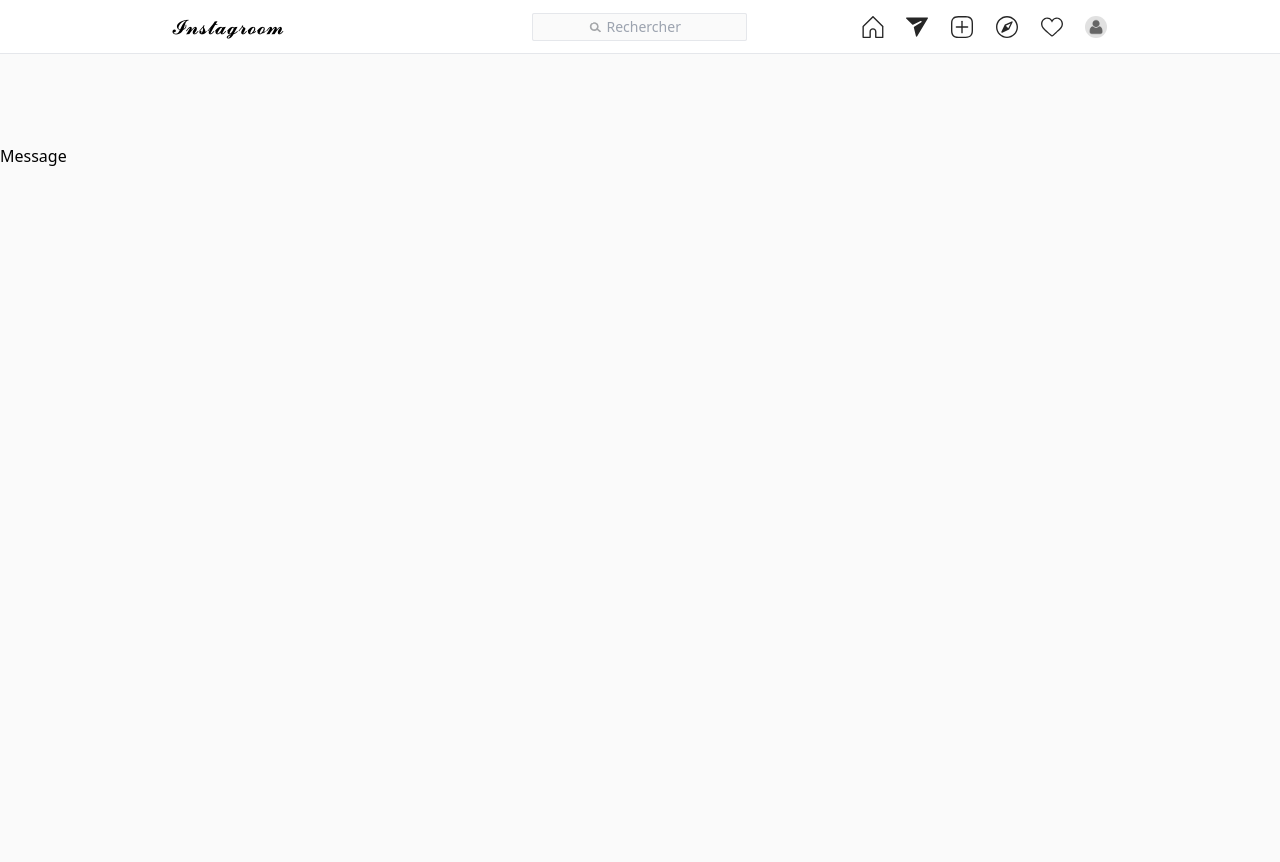
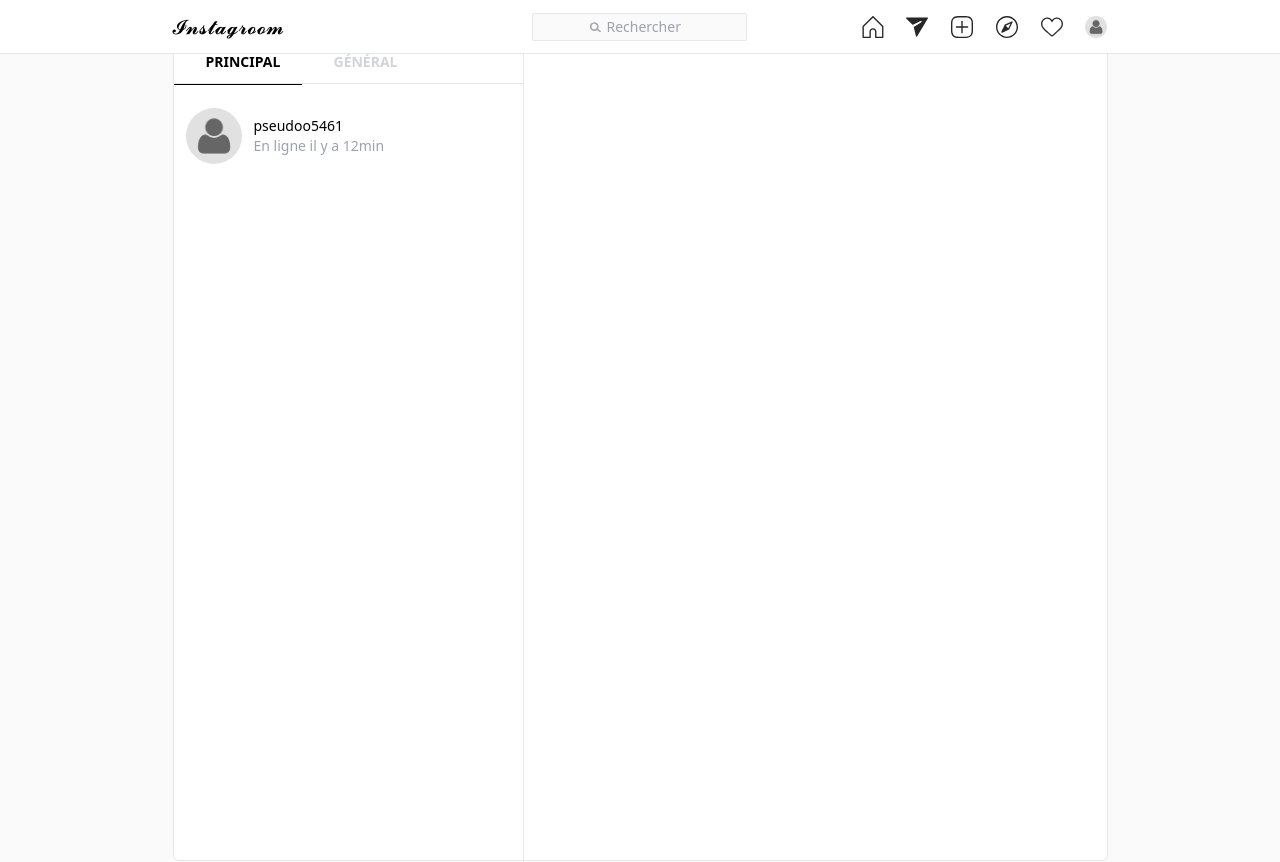
Before and after one commit to GaelDuclocherRougelot/insta-copycat, a Vue app in the folder my-copycat/: page /message in a window 1280 px wide. Before the commit the page ends 801 px from the top, so only its background shows below. Built offline with nearby package versions, Linux system fonts and the light colour scheme; a web font is replaced by a local one.

Commit message:
add likes increment/decrement, begin of message page

```diff
--- a/my-copycat/src/components/Feed.vue
+++ b/my-copycat/src/components/Feed.vue
@@ -35,13 +35,13 @@
             </div>
             <img class="mr-5 cursor-pointer" src="../assets/svg/insta/svgexport-1.svg" alt="dots">
           </div>
-          <div @dblclick="publi.liked = !publi.liked, publi.liked2 = !publi.liked2" class="media flex justify-center items-center">
+          <div @dblclick="publi.liked = !publi.liked, publi.liked2 = !publi.liked2, publi.liked ? publi.likes++ : publi.likes--" class="media flex justify-center items-center">
             <img src="../assets/costa-rica.jpg" alt="image">
             <img v-if="publi.liked2" :class="{likeAnimation2 : publi.liked2}" class="opacity-0 absolute w-28 blur-lg" src="../assets/heart.png" alt="heart">
           </div>
           <div class="publication-buttons flex justify-between">
             <div class="like-com-fav flex w-full">
-              <div @click="publi.liked = !publi.liked" class="flex justify-center">
+              <div @click="publi.liked = !publi.liked, publi.liked ? publi.likes++ : publi.likes--" class="flex justify-center">
                 <img v-if="publi.liked == false" class="btns" src="../assets/svg/insta/svgexport-3.svg" alt="logo">
                 <img v-else :class="{likeAnimation : publi.liked}" src="../assets/svg/insta/svgexport-25.svg" alt="logo">
               </div>
--- a/my-copycat/src/views/Message.vue
+++ b/my-copycat/src/views/Message.vue
@@ -1,7 +1,32 @@
 <template>
-  <div class="main-container w-full h-screen flex flex-col">
-    <Header />
-    <h1 class="mt-36">Message</h1>
+  <div class="main-container w-full h-screen flex justify-center items-center">
+    <Header class="absolute top-0"/>
+    <div class="container-content relative mt-10 border border-border-primary rounded-md">
+      <div class="left border-r border-border-primary flex flex-col items-center">
+        <div class="myUsername flex w-full justify-center items-center border-b">
+          <h2 class="font-semibold">monpseudo</h2>
+        </div>
+        <div class="principal-general flex border-b border-primary w-full items-center">
+          <div class="w-32 border-b border-black">
+            <h2 class="ml-8 pb-3 mt-3 cursor-pointer">PRINCIPAL</h2>
+          </div>
+          <div class="w-32">
+            <h2 class="ml-8 pb-3 mt-3 text-gray-300 cursor-pointer">GÉNÉRAL</h2>
+          </div>
+        </div>
+        <div class="usersList flex flex-col w-full">
+          <div class="user mt-4 w-full flex items-center hover:bg-gray-50 cursor-pointer">
+            <img class="rounded-full w-14 ml-3" src="../assets/user.jpg" alt="profile picture">
+            <div class="username-time flex flex-col">
+              <p class="text-sm font-light ml-3">pseudoo5461</p>
+              <p class="text-sm font-light ml-3 text-gray-400">En ligne il y a 12min</p>
+            </div>
+          </div>
+        </div>
+      </div>
+
+      <div class="right"></div>
+    </div>
   </div>
 </template>
 <script>
@@ -14,8 +39,29 @@ export default {
   },
 };
 </script>
-<style>
+<style scoped>
   .main-container {
     height: 100.1vh;
   }
+  .container-content {
+    width: 935px;
+    max-width: 935px;
+    height: 881px;
+    background: white;
+  }
+  .left{
+    width: 350px;
+    height: 881px;
+  }
+  .left .myUsername{
+    height: 60px;
+  }
+  .left .principal-general{
+    height: 43px;
+    font-size: 14px;
+    font-weight: 600;
+  }
+  .left .user {
+    height: 72px;
+  }
 </style>
```
